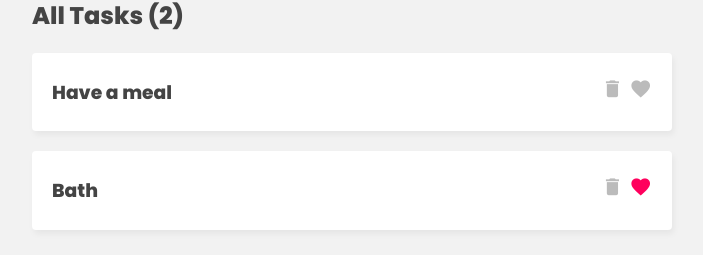
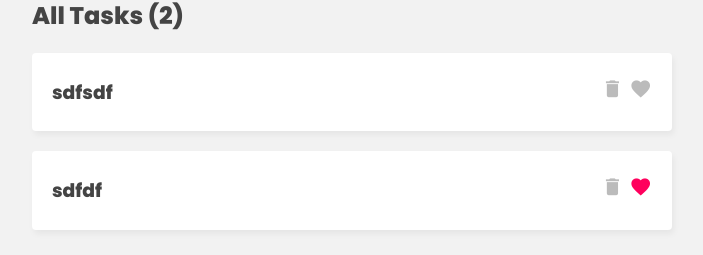
Before and after one commit to Sbh321/vue-pinia, a Vue app: page / in a window 1280 px wide. Shown: the part 251-506 px from the top of the page, without its empty margins (288-991 px from the left). Built offline with nearby package versions, Linux system fonts and the light colour scheme; data requests are answered from the project's data file.

Commit message:
making REST api with json-server and updating get, add, delete and toggleFav function to use json-server REST api

```diff
--- /dev/null
+++ b/data/db.json
@@ -0,0 +1,14 @@
+{
+  "tasks": [
+    {
+      "id": "160610",
+      "title": "sdfsdf",
+      "isFav": false
+    },
+    {
+      "id": "63019399",
+      "title": "sdfdf",
+      "isFav": true
+    }
+  ]
+}
--- a/src/App.vue
+++ b/src/App.vue
@@ -24,6 +24,10 @@
       </button>
     </nav>
 
+    <div v-if="taskStore.isLoading" class="loading">loading...</div>
+
+    <div v-if="taskStore.error" class="loading">{{ taskStore.error }}</div>
+
     <div v-if="filter === 'all'" class="task-list">
       <h2>All Tasks ({{ taskStore.totalCount }})</h2>
       <div v-for="task in taskStore.tasks" :key="task.id">
@@ -48,6 +52,9 @@ import { useTaskStore } from "./stores/TaskStore";
 
 const taskStore = useTaskStore();
 
+// fetch the tasks from json-server api using pinia actions
+taskStore.getTasks();
+
 const filter = ref("all");
 </script>
 
--- a/src/components/TaskForm.vue
+++ b/src/components/TaskForm.vue
@@ -18,7 +18,7 @@ const handleSubmit = () => {
     taskStore.addTask({
       title: newTask.value,
       isFav: false,
-      id: Math.floor(Math.random() * 100000000),
+      id: Math.floor(Math.random() * 100000000).toString(),
     });
     newTask.value = "";
   }
--- a/src/stores/TaskStore.js
+++ b/src/stores/TaskStore.js
@@ -2,10 +2,9 @@ import { defineStore } from "pinia";
 
 export const useTaskStore = defineStore("taskStore", {
   state: () => ({
-    tasks: [
-      { id: 1, title: "Have a meal", isFav: false },
-      { id: 2, title: "Bath", isFav: true },
-    ],
+    tasks: [],
+    isLoading: false,
+    error: null,
   }),
   getters: {
     favs() {
@@ -26,17 +25,88 @@ export const useTaskStore = defineStore("taskStore", {
     },
   },
   actions: {
-    addTask(task) {
-      this.tasks.push(task);
+    async getTasks() {
+      this.isLoading = true;
+      this.error = null;
+      try {
+        const res = await fetch("http://localhost:3000/tasks");
+        if (!res.ok) {
+          throw new Error(`Error: ${res.status} ${res.statusText}`);
+        }
+        const data = await res.json();
+        this.tasks = data;
+      } catch (error) {
+        this.error = error.message;
+        console.error("Failed to fetch tasks: ", error);
+      } finally {
+        this.isLoading = false;
+      }
     },
-    deleteTask(id) {
-      this.tasks = this.tasks.filter((t) => {
-        return t.id !== id;
-      });
+    async addTask(task) {
+      this.isLoading = true;
+      this.error = null;
+      try {
+        const res = await fetch("http://localhost:3000/tasks", {
+          method: "POST",
+          body: JSON.stringify(task),
+          headers: { "Content-Type": "application/json" },
+        });
+        if (!res.ok) {
+          throw new Error(`Error: ${res.status} ${res.statusText}`);
+        }
+        this.tasks.push(await res.json());
+      } catch (error) {
+        this.error = error.message;
+        console.error("Failed to add tasks: ", error);
+      } finally {
+        this.isLoading = false;
+      }
     },
-    toggleFav(id) {
+    async deleteTask(id) {
+      this.isLoading = true;
+      this.error = null;
+
+      try {
+        const res = await fetch(`http://localhost:3000/tasks/${id}`, {
+          method: "DELETE",
+        });
+
+        if (!res.ok) {
+          throw new Error(`Error: ${res.status} ${res.statusText}`);
+        }
+
+        this.tasks = this.tasks.filter((t) => t.id !== id);
+      } catch (error) {
+        this.error = error.message;
+        console.error("Failed to delete task: ", error);
+      } finally {
+        this.isLoading = false;
+      }
+    },
+    async toggleFav(id) {
       const task = this.tasks.find((t) => t.id === id);
-      task.isFav = !task.isFav;
+
+      this.isLoading = true;
+      this.error = null;
+
+      try {
+        const res = await fetch(`http://localhost:3000/tasks/${id}`, {
+          method: "PATCH",
+          body: JSON.stringify({ isFav: task.isFav }),
+          headers: { "Content-Type": "application/json" },
+        });
+
+        if (!res.ok) {
+          throw new Error(`Error: ${res.status} ${res.statusText}`);
+        }
+
+        task.isFav = !task.isFav;
+      } catch (error) {
+        this.error = error.message;
+        console.error("Failed to favorite the task: ", error);
+      } finally {
+        this.isLoading = false;
+      }
     },
   },
 });
--- a/src/style.css
+++ b/src/style.css
@@ -121,3 +121,13 @@ form input {
 .btn-active {
   background: #444;
 }
+
+.loading {
+  max-width: 640px;
+  border: 1px solid #ffd859;
+  background: #ffe9a0;
+  color: #3a3a3a;
+  padding: 5px 0;
+  text-align: center;
+  margin: 30px auto;
+}
```
